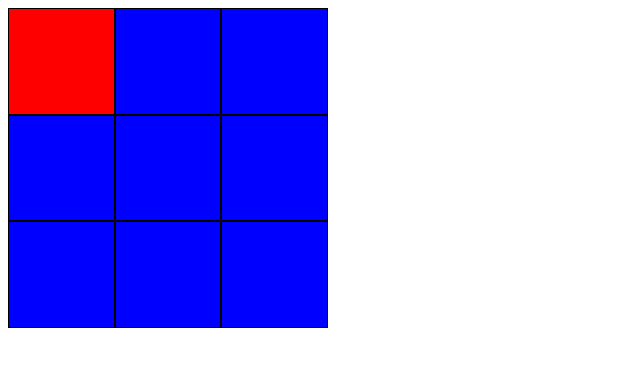
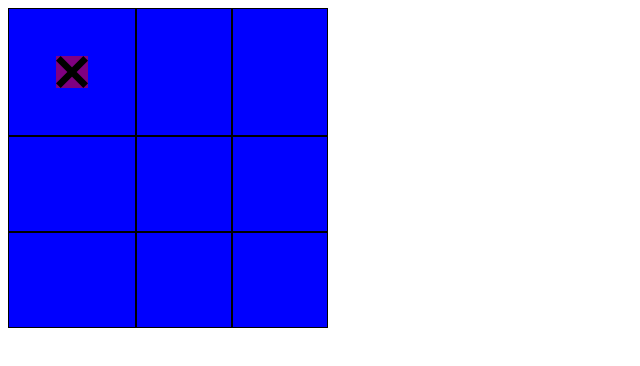
Before and after one commit to andrewmarabante/tic_tac_toe, a plain HTML site: page index.html in a window 1280 px wide. Both pictures are taken after a click on the element 61 px from the left and 61 px from the top of the page. Shown: the whole page, without its empty margins (0-640 px from the left). Drawn offline with Linux system fonts and the light colour scheme.

Commit message:
Renamed changeColor to changeBlock and changed it to use currentPlayer to add an X or O img.

```diff
--- a/script.js
+++ b/script.js
@@ -6,8 +6,9 @@ const currentBoard = [];
     for (i=1; i<=9;i++)
     {
         const block = document.createElement('div');
-        block.addEventListener('click',changeColor);
+        block.addEventListener('click',changeBlock);
         block.classList.add('boardBlock');
+        block.innerHTML= '';
         block.number = `${i}`;
         block.check = 'false';
         board.appendChild(block);
@@ -15,11 +16,23 @@ const currentBoard = [];
     }
 })();
 
-function changeColor()
+function changeBlock()
 {
-    this.classList.add('red')
+    if (currentPlayer === '1')
+    {
+    let xpic = document.createElement('img');
+    this.classList.add('x');
+    this.appendChild(xpic);
+    xpic.src = 'images/Ximg.png';
     changePlayer();
-    console.log(currentPlayer)
+    }
+    else{
+    const opic = document.createElement('img');
+    this.classList.add('o')
+    this.appendChild(opic);
+    opic.src = 'images/Oimg.jpeg';
+    changePlayer();
+}
 }
 
 function changePlayer()
--- a/style.css
+++ b/style.css
@@ -13,8 +13,16 @@
 .boardBlock{
     background-color: blue;
     border: solid 1px black;
+    padding: 0px;
+    max-height: 20em;
+    max-width: 20em;
+    display: flex;
+    justify-content: center;
+    align-items: center;
 }
 
-.red{
-    background-color: red;
+img{
+    max-height: 2em;
+    max-width: 2em;
+    background-color: purple;
 }
```
Also changed, not shown: images/Oimg.jpeg (added), images/Ximg.png (added).
